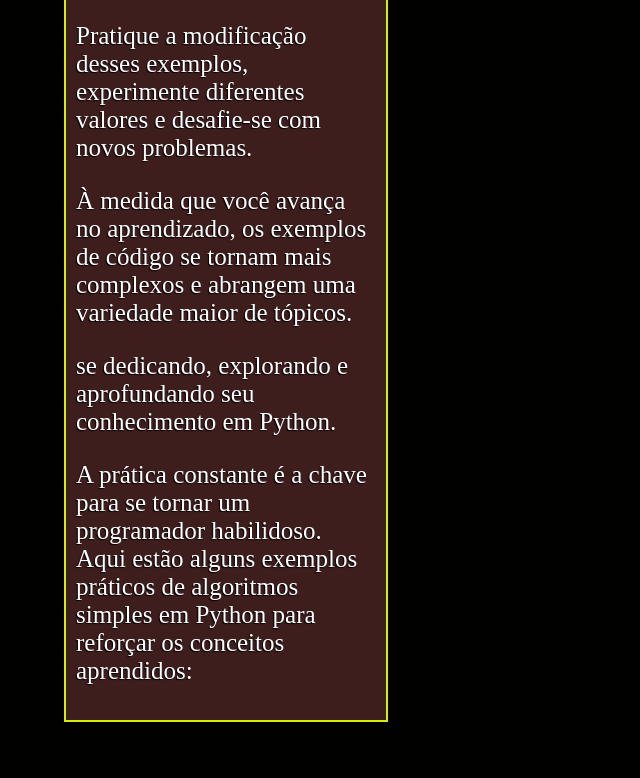
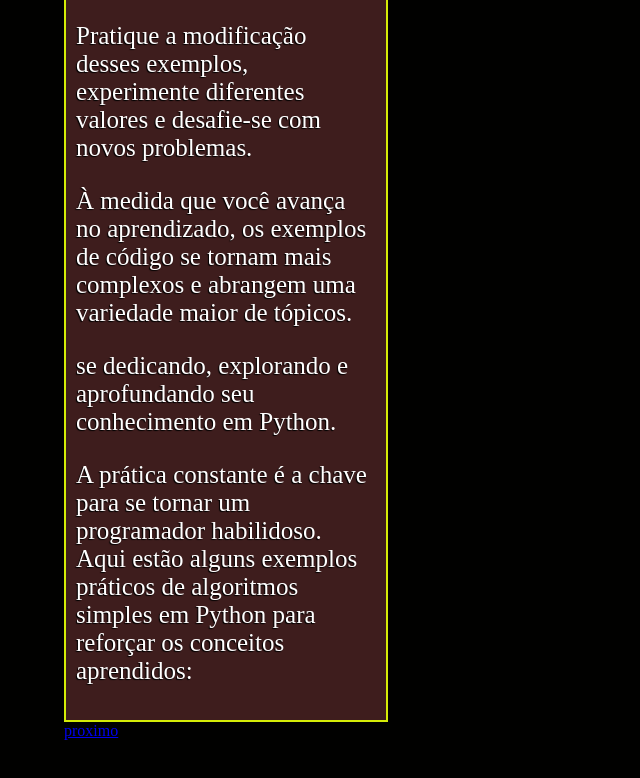
Before and after one commit to edskate/Python-0001, a plain HTML site: page index.html in a window 1280 px wide. Shown: the part 4604-5382 px from the top of the page, without its empty margins (0-640 px from the left). Drawn offline with Linux system fonts and the light colour scheme.

Commit message:
atualizado

```diff
--- a/index.html
+++ b/index.html
@@ -126,5 +126,6 @@ Aqui estão alguns exemplos práticos de algoritmos simples em Python para refor
 aprendidos:</p>
         </div>
     </div>
+    <a href="index02.html">proximo</a>
 </body>
 </html>
```
